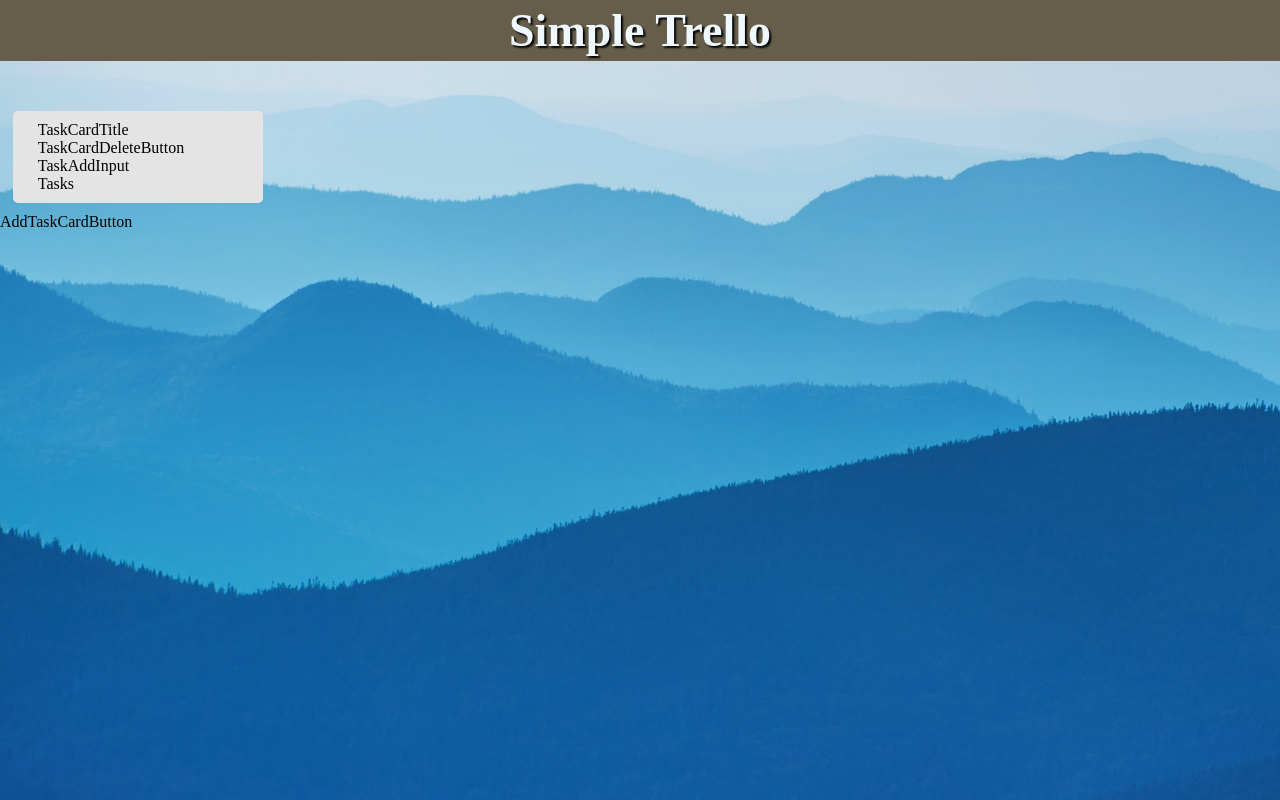
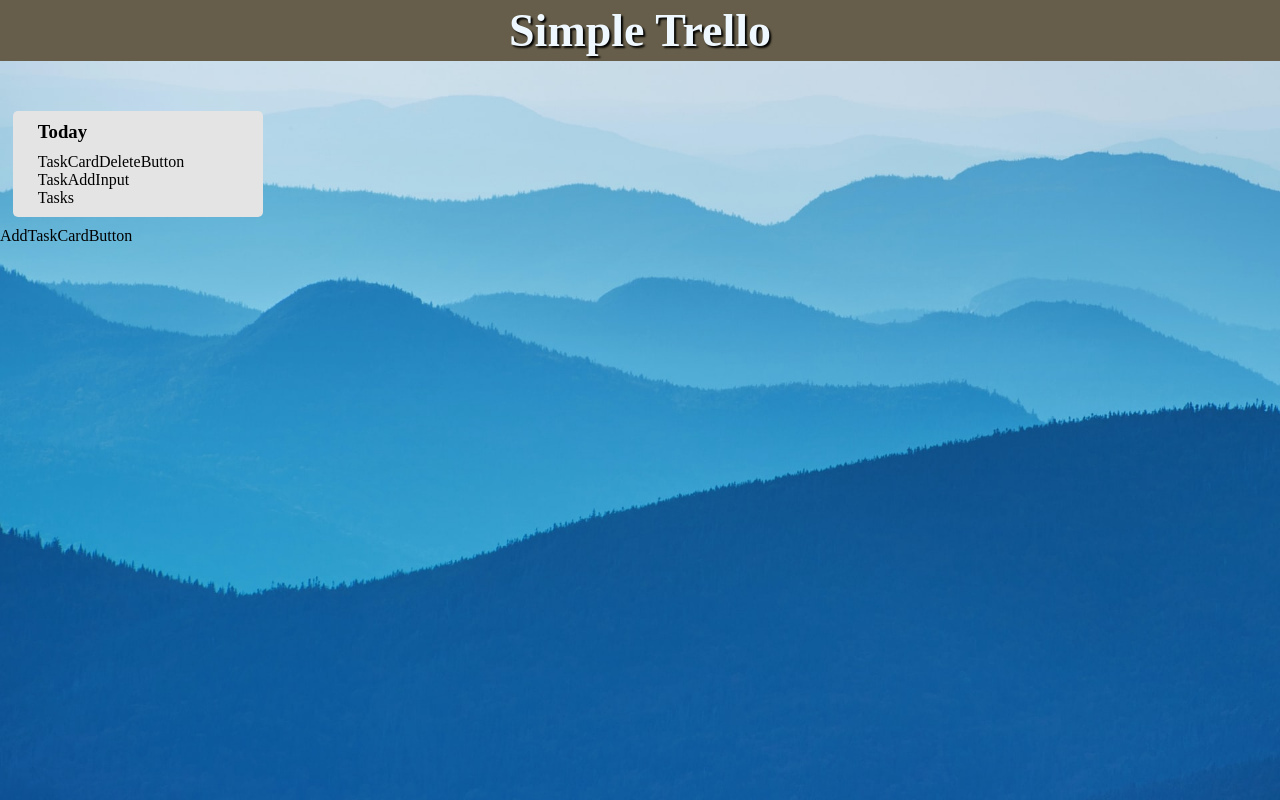
Before and after one commit to s-yoshiii/trello-practice-app, a React (Create React App) app: page / in a window 1280 px wide. Built offline with nearby package versions, Linux system fonts and the light colour scheme.

Commit message:
TaskCardTitleコンポーネント調整

```diff
--- a/src/components/task/TaskCardTitle.jsx
+++ b/src/components/task/TaskCardTitle.jsx
@@ -1,7 +1,40 @@
-import React from "react";
+import React, { useState } from "react";
 
 const TaskCardTitle = () => {
-  return <div>TaskCardTitle</div>;
+  const [isClick, setIsClick] = useState(false);
+  const [inputCardTitle, setInputCardTitle] = useState("Today");
+  const handleClick = () => {
+    setIsClick(true);
+  };
+  const handleChange = (e) => {
+    setInputCardTitle(e.target.value);
+  };
+  const handleSubmit = (e) => {
+    e.preventDefault();
+    setIsClick(false);
+  };
+  const handleBlur = () => {
+    setIsClick(false);
+  };
+  return (
+    <div onClick={handleClick} className="taskCardTitleInputArea">
+      {isClick ? (
+        <form onSubmit={handleSubmit}>
+          <input
+            className="taskCardTitleInput"
+            autoFocus
+            type="text"
+            onChange={handleChange}
+            onBlur={handleBlur}
+            value={inputCardTitle}
+            maxLength="10"
+          />
+        </form>
+      ) : (
+        <h3>{inputCardTitle}</h3>
+      )}
+    </div>
+  );
 };
 
 export default TaskCardTitle;
--- a/src/index.css
+++ b/src/index.css
@@ -31,3 +31,18 @@ header {
   background-color: rgb(228, 228, 228);
   border-radius: 5px;
 }
+
+.taskCardTitleInputArea {
+  margin-bottom: 10px;
+  cursor: pointer;
+  width: 30%;
+}
+
+.taskCardTitleInput {
+  width: 80px;
+  font-size: 1.1rem;
+  padding: 4px 6px;
+  border-radius: 3px;
+  border: none;
+  outline: none;
+}
```
